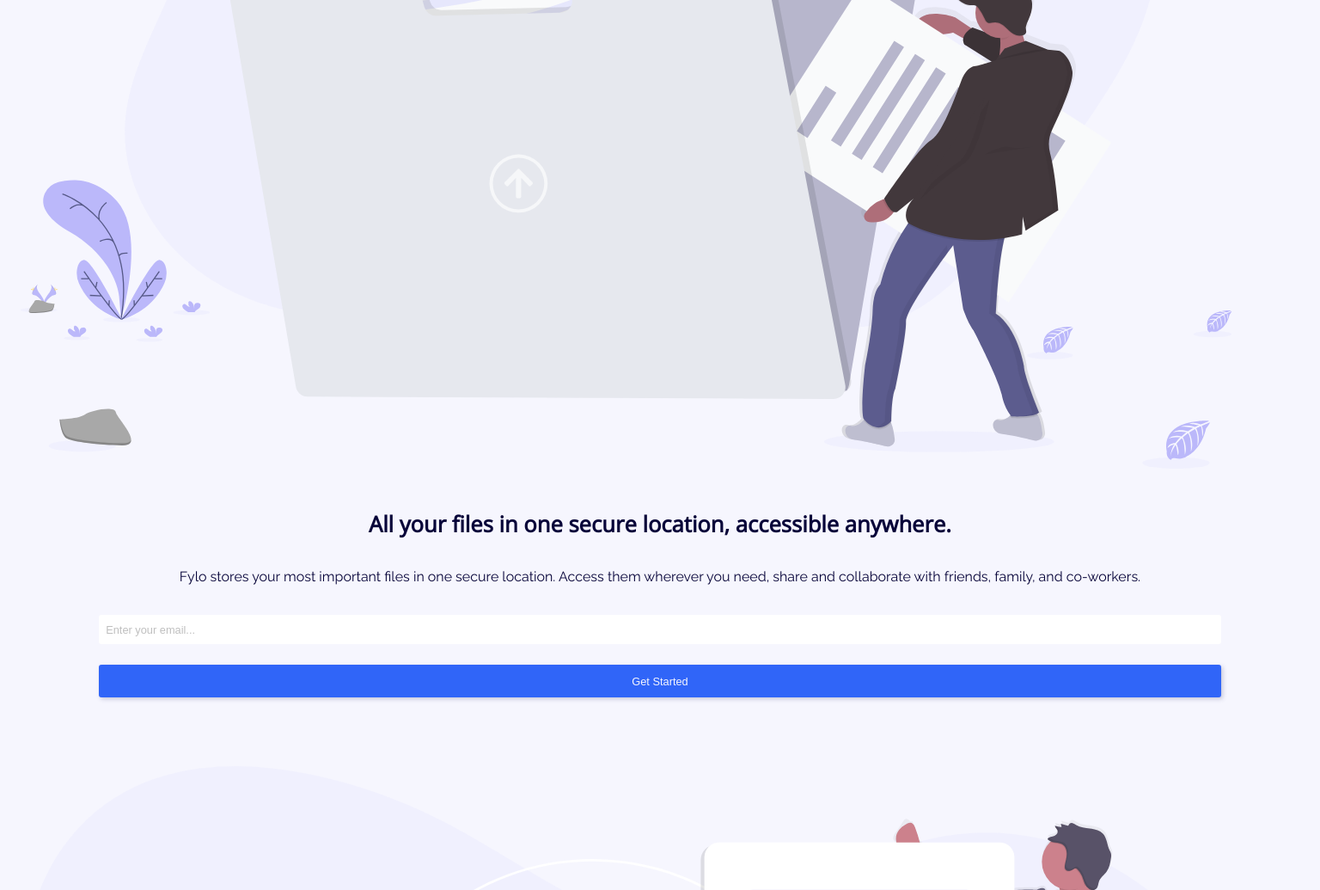
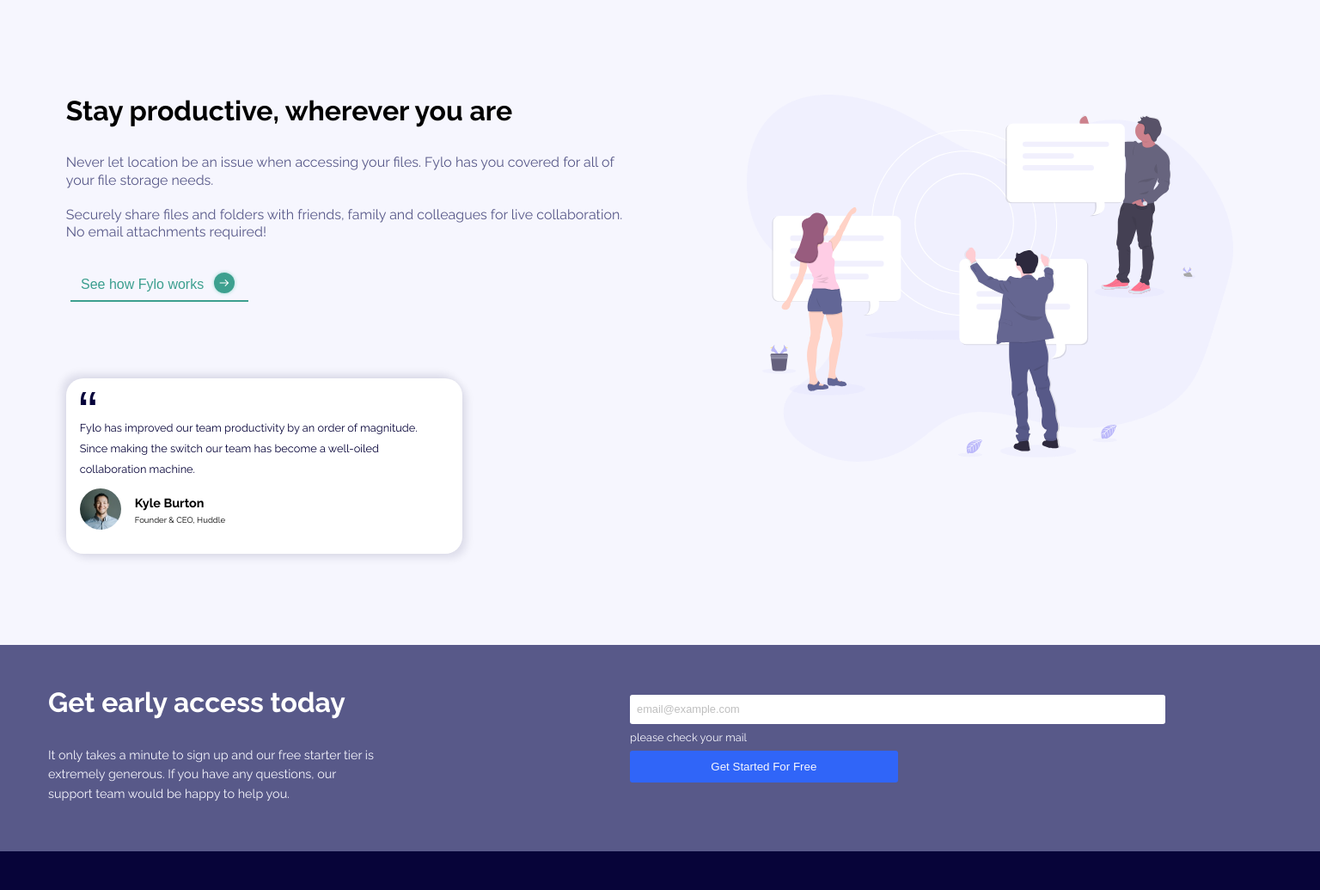
Before and after one commit to KanagarajKj/fylo-landing-page, a plain HTML site: page index.html in a window 1536 px wide. Shown: the part 710-1745 px from the top of the page at 86% size. Drawn offline with nearby package versions, Linux system fonts and the light colour scheme.

Commit message:
Project Completed

```diff
--- a/index.html
+++ b/index.html
@@ -95,13 +95,18 @@
     </div>
     <br/>
     <div class="header_body">
-      <h1 class="header_title">All your files in one secure location, accessible anywhere.</h1>
+      <h1 class="header_title">All your files in one secure <br/><span> location, accessible anywhere.</span></h1>
       <p class="header_description">Fylo stores your most important files in one secure location.
   Access them wherever you need, share and collaborate with friends,
   family, and co-workers.</p>
   <div class="header_btns">
+    <div class="input">
       <input type="text" placeholder="Enter your email...">
+    <p>please check your mail</p>
+    </div>
+  <div class="btn">
     <button class="header_btn">Get Started</button>
+  </div>
   </div>
     </div>
   </section>
@@ -119,12 +124,14 @@
   <p class="hero_description">Securely share files and folders with friends, family and colleagues for
   live collaboration. No email attachments required!</p>
       </div>
+      <div class="hero_btn_cta">
 <button class="hero_btn">
     <p class="txt">See how Fylo works</p>
     <span class="img">
       <img src="./images/icon-arrow.svg" alt="Right_arrow_icon">
     </span>
   </button>
+</div>
     </div>
 
  <section class="huddle_ceo">
@@ -148,17 +155,21 @@
 
 
   <section class="started">
+    <div class="s_title">
       <h2 class="started_title">Get early access today</h2>
     <p class="started_description">It only takes a minute to sign up and our free starter tier is extremely generous.
   If you have any questions, our support team would be happy to help you.</p>
+    </div>
   <div class="started_btns">
     <input type="text" placeholder="email@example.com">
-  <button class="started">Get Started For Free</button>
+    <p>please check your mail</p>
+  <button class="started_btn">Get Started For Free</button>
   </div>
   </section>
 
 
   <footer class="footer">
+    <div class="footer_hero">
       <div class="fylo_logo">
       <span><i class="fas fa-kaaba"></i></span>
       <h2 class="logo_title">Fylo</h2>
@@ -171,6 +182,8 @@
       <img src="./images/icon-email.svg" alt="email_icon" class="email_icon"/>
       <span>example@fylo.com</span>
     </div>
+    </div>
+
       <div class="menu_a">
       <p>About Us</p>
       <p>Jobs</p>
--- a/styles/style.css
+++ b/styles/style.css
@@ -53,8 +53,9 @@ img{
 
 .navbar{
     display: flex;
-    gap: 5rem;
     margin-bottom: 5rem;
+    justify-content: space-between;
+    padding: 0.5rem;
 }
 
 /* header */
@@ -83,21 +84,26 @@ img{
   padding: 0rem 1.5rem;
 }
 
+.header_btns .input p{
+    display: none;
+}
+
 .header_btns{
     display: flex;
     flex-direction: column;
-    gap: 1rem;
+    gap: 0.5rem;
     width: 85%;
     margin: auto;
     margin-bottom: 5rem;
 }
 
 .header_btns input[type="Text"]{
-    padding: 0.6rem 0.5rem;
+    padding: 0.8rem 0.5rem;
    border: 1.5px solid var(--clr-Very-Dark-Blue);
    border-radius: 3px;
    border: none;
    margin-bottom: 0.5rem;
+   width: 100%;
 }
 
 input::placeholder{
@@ -114,6 +120,7 @@ input::placeholder{
     border-radius: 3px;
     font-size: 0.8rem;
     box-shadow: 2px 2px 5px rgba(88, 89, 137,0.3);
+    width: 100%;
 }
 
 /* Hero */
@@ -143,12 +150,16 @@ input::placeholder{
 }
 
 .hero_descriptions{
-    margin-bottom: 2rem;
-    padding: 0rem 1.5rem;
+    margin:auto;
+    width: 90%;
 }
 
 .hero_btn img{
     width:2rem;
+}
+
+.hero_btn_cta{
+    width: 100%;
 }
 
 .hero_btn{
@@ -159,12 +170,14 @@ input::placeholder{
     border-bottom: 2px solid var(--clr-Moderate-Cyan);
     font-size: 1rem;
     margin-bottom: 4rem;
-    width: 50%;
+    margin-top: 2rem;
    display: flex;
    gap: 0.5rem;
    align-items: center;
    justify-content: center;
-   margin-left: 5.5rem;
+   width: 60%;
+   margin-left: auto;
+   margin-right: auto;
 }
 
 
@@ -246,6 +259,10 @@ input::placeholder{
     margin: auto;
     margin-bottom: 2rem;
 }
+
+.started_btns p{
+    display:none;
+}
 .started_btns input[type="text"]{
     padding: 0.6rem 0.5rem;
     width: 100%;
@@ -324,3 +341,206 @@ input::placeholder{
     border: 1px solid white;
     border-radius: 50%;
 }
+
+/* Desktop 1440px */
+
+@media screen and (min-width:1440px){
+
+.navbar{
+    padding: 0rem 3rem;
+}
+
+.nav_logo_container img{
+    width: 8rem;
+}
+
+.navbar .menu {
+    display: flex;
+    flex-direction: row;
+    gap: 2.5rem;
+}
+
+.navbar .menu a{
+    font-size: 1rem;
+}
+
+/* Header */
+
+.header{
+    display: flex;
+    flex-direction: row-reverse;
+    margin-bottom: 10rem;
+}
+
+.header_img img{
+    padding-right: 3rem;
+}
+
+.header_body{
+    padding-left: 3rem;
+}
+
+.header_body .header_title{
+    font-size: 2rem;
+    text-align: left;
+    line-height:2.6rem;
+}
+
+.header_body .header_title span{
+text-align: left;
+padding-right: 1rem;
+}
+
+.header_description{
+    text-align: left;
+    padding-right: 12rem;
+}
+
+.header_btns .input p{
+    display: block;
+    font-size: 0.8rem;
+}
+
+.header_btns{
+    display: grid;
+    grid-template-columns: 50% 30%;
+    gap: 1rem;
+    margin-left: 1.3rem;
+
+}
+
+.header_btns .input input[type="Text"]{
+   border: 2px solid var(--clr-Very-Dark-Blue);
+}
+
+.header_btns .input input[type="Text"]:hover{
+    border: 2px solid var(--clr-Moderate-Cyan);
+}
+
+.header_btns .header_btn{
+    padding: 1rem 0rem;
+}
+
+/* Hero */
+
+.hero{
+    display: grid;
+    grid-template-columns: 50% 40%;
+    grid-template-rows: 30% 30%;
+   justify-content: center;
+}
+
+.hero_body{
+    grid-column-start: 1;
+    grid-row: 1;
+}
+
+.hero .hero_img{
+    grid-column-start:2;
+    grid-row-end: 2;
+}
+
+
+.hero_body .hero_title{
+    text-align: left;
+    font-size: 2rem;
+}
+.hero_body .hero_descriptions p{
+    margin-right: 7rem;
+    font-size: 1rem;
+}
+
+.hero_descriptions{
+    text-align: left;
+    width: 100%;
+}
+
+.hero_btn_cta{
+    width: 45%;
+    text-align: left;
+    margin-left: -4rem;
+}
+
+.huddle_ceo{
+    grid-column-start: 1;
+    grid-row-end: 3;
+    width: 60%;
+    margin-left: 0rem;
+}
+
+/* started */
+
+.started{
+    display: flex;
+    margin-top: -20rem;
+    height: 15rem;
+}
+
+.s_title {
+    display: flex;
+    flex-direction: column;
+    gap: 1rem;
+    align-items: flex-start;
+    padding-left: 2rem;
+}
+
+.s_title .started_title{
+    font-size:2rem;
+}
+
+.s_title .started_description{
+    text-align: left;
+    margin-left: -1.2rem;
+    margin-right: 17rem;
+}
+
+.started_btns{
+    width: 100%;
+}
+
+.started_btns p{
+    display:block;
+    font-size: 0.8rem;
+    color: var(--clr-Light-Grayish-Blue);
+}
+
+.started_btns input[type="Text"]{
+    width: 80%;
+}
+
+.started_btns .started_btn{
+    width: 40%;
+    margin-top: 0.5rem;
+    cursor: pointer;
+}
+
+/* Footer */
+
+.footer{
+    display: flex;
+    flex-direction: row;
+    gap: 5rem;
+    padding: 3rem;
+    justify-content: space-evenly;
+}
+
+
+.contact span{
+    font-size: 1rem;
+}
+
+.menu_a p{
+    font-size: 1rem;
+}
+
+.menu_b {
+    font-size: 1rem;
+    margin-left: -10rem;
+    margin-top: 3rem;
+}
+
+.social_media{
+    margin-top: 3rem;
+}
+
+}
```
Lines whose indentation alone changed are shown as unchanged.
